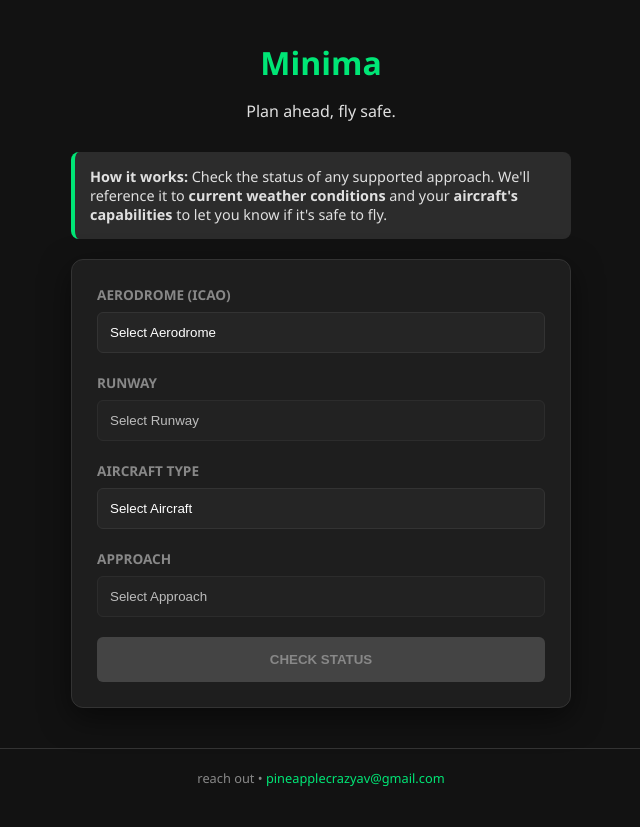
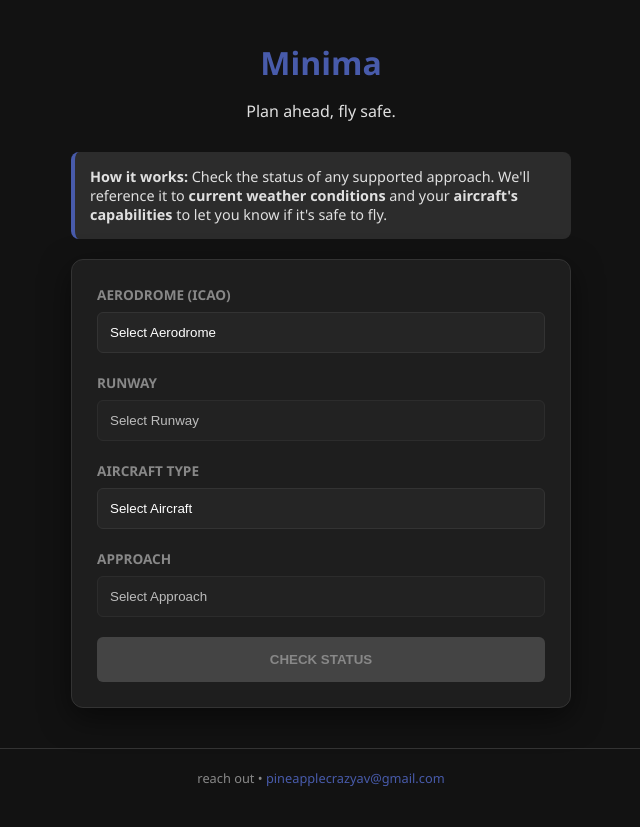
Before and after one commit to PineappleCrazy/Minima, a Flask app: page / in a window 1280 px wide. Shown: the whole page, without its empty margins (319-959 px from the left). Run offline with Flask 3, Linux system fonts and the light colour scheme.

Commit message:
Update index.html

```diff
--- a/templates/index.html
+++ b/templates/index.html
@@ -3,13 +3,13 @@
 <head>
     <meta charset="UTF-8">
     <meta name="viewport" content="width=device-width, initial-scale=1.0">
-    <title>Minima Checker | Flight Ops Tool</title>
+    <title>Minima</title>
     <style>
         :root {
             --bg-color: #121212;
             --card-bg: #1e1e1e;
             --text-main: #e0e0e0;
-            --accent: #00e676;
+            --accent: #485BAB;
             --error: #ff5252;
             --border: #333;
         }
```
